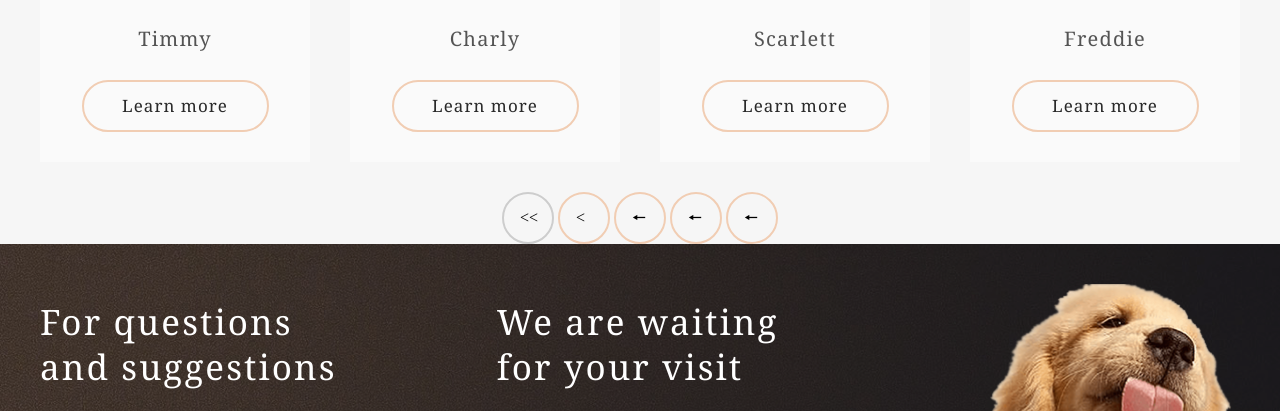
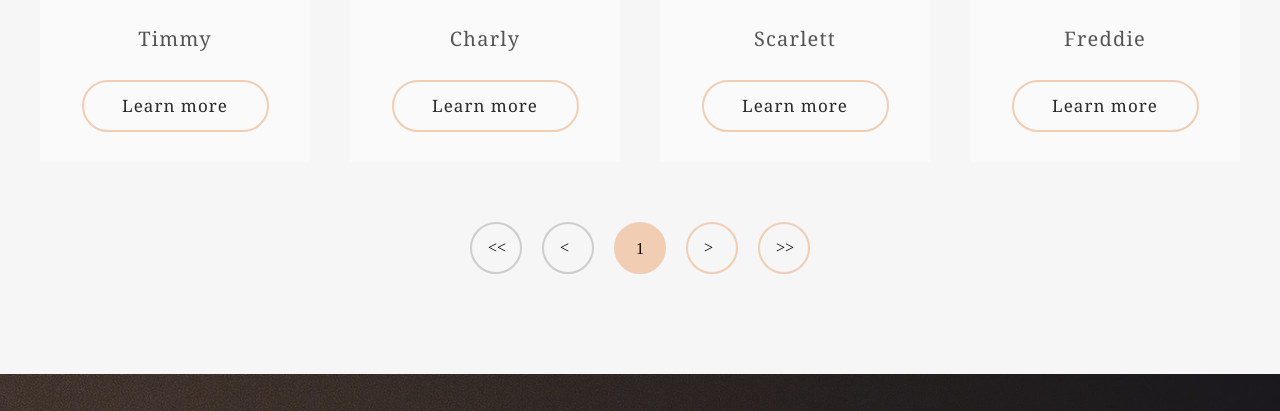
Before and after one commit to gur90/Rsschool-stage1-copy, a plain HTML site: page shelter/pages/pets/index.html in a window 1280 px wide. Shown: the part 1089-1500 px from the top of the page. Drawn offline with Linux system fonts and the light colour scheme.

Commit message:
fix: fix wrapper

```diff
--- a/shelter/pages/pets/index.html
+++ b/shelter/pages/pets/index.html
@@ -12,15 +12,16 @@
     <header class="header">
         <div class="wrapper">
             <div class="header-wrapper">
-                <div class="logo">
+                <div class="logo"><a href="../main/index.html">
                     <h1>Cozy House</h1>
                     <p class="logo-text"> Shelter for pets in Boston</p>
+                </a>
                 </div>
                 <nav class="header__navigation">
                     <ul class="navigation">
-                        <li class="link navigation_nonbordered"><a href="#" class="nonbordered">About the shelter</a></li>
+                        <li class="link navigation_nonbordered"><a href="../main/index.html" class="nonbordered">About the shelter</a></li>
                         <li class="link navigation_bordered">Our pets</li>
-                        <li class="link navigation_nonbordered"><a href="#help" class="nonbordered">Help the shelter</a></li>
+                        <li class="link navigation_nonbordered"><a href="../main/index.html#help" class="nonbordered">Help the shelter</a></li>
                         <li class="link navigation_nonbordered"><a href="#contacts" class="nonbordered">Contacts</a></li>
                     </ul>
                 </nav>
@@ -72,6 +73,7 @@
                     <p class="card-name">Freddie</p>
                     <button class="button-learn">Learn more</button>
                 </div>
+            </div>
                 <div class="button-navigation">
                     <span class="button_left_left">
                         &lt;&lt;
@@ -79,28 +81,28 @@
                     <span class="button_left">
                         &lt;
                     </span>
-                    <span class="button_left">
-                        &#129044;
+                    <span class="button_one">
+                        &nbsp;1
                     </span>
-                    <span class="button_left">
-                        &#129044;
+                    <span class="button_right">
+                        &gt;
                     </span>
-                    <span class="button_left">
-                        &#129044;
+                    <span class="button_right_right">
+                        &gt;&gt;
                     </span>
                 </div>
-            </div>
+
             </div>
         </div>
     </main>
-    <footer class="footer">
+    <footer class="footer" id="contacts">
         <div class="wrapper">
             <div class="footer-content">
                 <div class="contacts">
                     <div class="contacts-title"><h3 class="contacts-title-text">For questions</h3><h3 class="contacts-title-text">and suggestions</h3></div>
                     <div class="email">
-                        <a href="https://account.mail.ru/login?page=https%3A%2F%2Fe.mail.ru%2Finbox%3Futm_source%3Dportal%26utm_medium%3Dmailbox%26utm_campaign%3De.mail.ru%26mt_click_id%3Dmt-veoz41-1648931099-550243098&allow_external=1&from=octavius:"><img class="icon-mail" src="../../assets/icons/icon-email.svg" alt="mail"></a>
-                        <a href="https://account.mail.ru/login?page=https%3A%2F%2Fe.mail.ru%2Finbox%3Futm_source%3Dportal%26utm_medium%3Dmailbox%26utm_campaign%3De.mail.ru%26mt_click_id%3Dmt-veoz41-1648931099-550243098&allow_external=1&from=octavius:" class="mail-text">email@shelter.com</a>
+                        <a href="https://account.mail.ru/"><img class="icon-mail" src="../../assets/icons/icon-email.svg" alt="mail"></a>
+                        <a href="https://account.mail.ru/" class="mail-text">email@shelter.com</a>
                     </div>
                     <div class="phone">
                         <a href="tel:+13 674 567 75 54"><img class="icon-phone" src="../../assets/icons/icon-phone.svg" alt="phone"></a>
--- a/shelter/pages/pets/styleP.css
+++ b/shelter/pages/pets/styleP.css
@@ -84,8 +84,12 @@ h1 {
      cursor: pointer;
      transition: 1s;
  }
+
  .navigation_nonbordered {
     list-style: none;
+ }
+ .navigation_bordered:hover {
+    color: #292929;
  }
  .nonbordered {
     font-family: 'Arial';
@@ -93,8 +97,12 @@ h1 {
     font-weight: 400;
     font-size: 15px;
     line-height: 160%;
-
     color: #545454;
+    cursor: pointer;
+    transition: 1s;
+ }
+ .nonbordered:hover {
+    color: #292929;
  }
  a {
      text-decoration: none;
@@ -154,6 +162,11 @@ h1 {
     cursor: pointer;
     transition: 1s;
 }
+.pets-slider__card:hover .button-learn{
+    background: #FFFFFF;
+    background-color:  #FDDCC4;
+
+}
 .pets-slider__card:hover {
     background-color: #FFFFFF;
 }
@@ -189,6 +202,13 @@ h1 {
        background-color:  #FDDCC4;
     }
     /*button slider*/
+    .button-navigation {
+        margin-bottom: 100px;
+        display: flex;
+        flex-direction: row;
+
+        gap: 20px;
+    }
     .button_left_left {
         display: inline-block;
         background-color: transparent;
@@ -204,13 +224,47 @@ h1 {
         background-color: transparent;
         padding: 15px 16px;
         border-radius: 100px;
+        border: 2px solid #CDCDCD;
+         width: 52px;
+        height: 52px;
+     }
+     .button_one {
+        display: inline-block;
+        background: #F1CDB3;
+        padding: 16px 16px;
+        border-radius: 100px;
+        border: 2px solid  #F1CDB3;
+         width: 52px;
+        height: 52px;
+     }
+     .button_right {
+        display: inline-block;
+        background-color: transparent;
+        padding: 15px 16px;
+        border-radius: 100px;
         border: 2px solid #F1CDB3;
          width: 52px;
         height: 52px;
-
+        cursor: pointer;
+        transition: 1s;
      }
-
-
+     .button_right:hover {
+        background-color:  #FDDCC4;
+     }
+     .button_right_right {
+        display: inline-block;
+        background-color: transparent;
+        padding: 15px 16px;
+        border-radius: 100px;
+        border: 2px solid #F1CDB3;
+         width: 52px;
+        height: 52px;
+        cursor: pointer;
+        transition: 1s;
+     }
+     .button_right_right:hover {
+        background-color:  #FDDCC4;
+     }
     /*footer*/
     .footer {
         padding: 40px 40px 0 40px;
```
Also changed, not shown: shelter/pages/main/index.html (+6 -5 lines), shelter/pages/main/style.css (+10 -1 lines).
